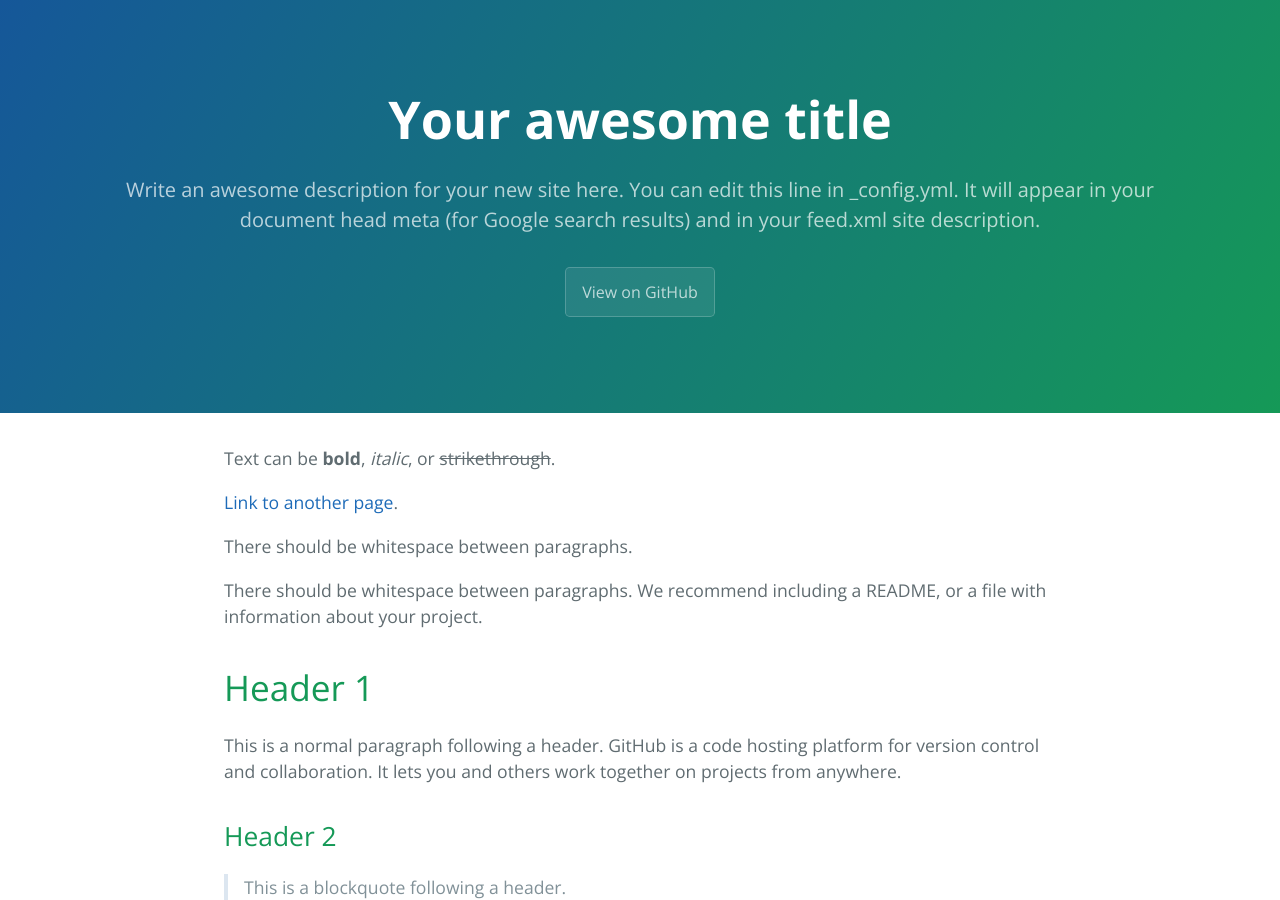
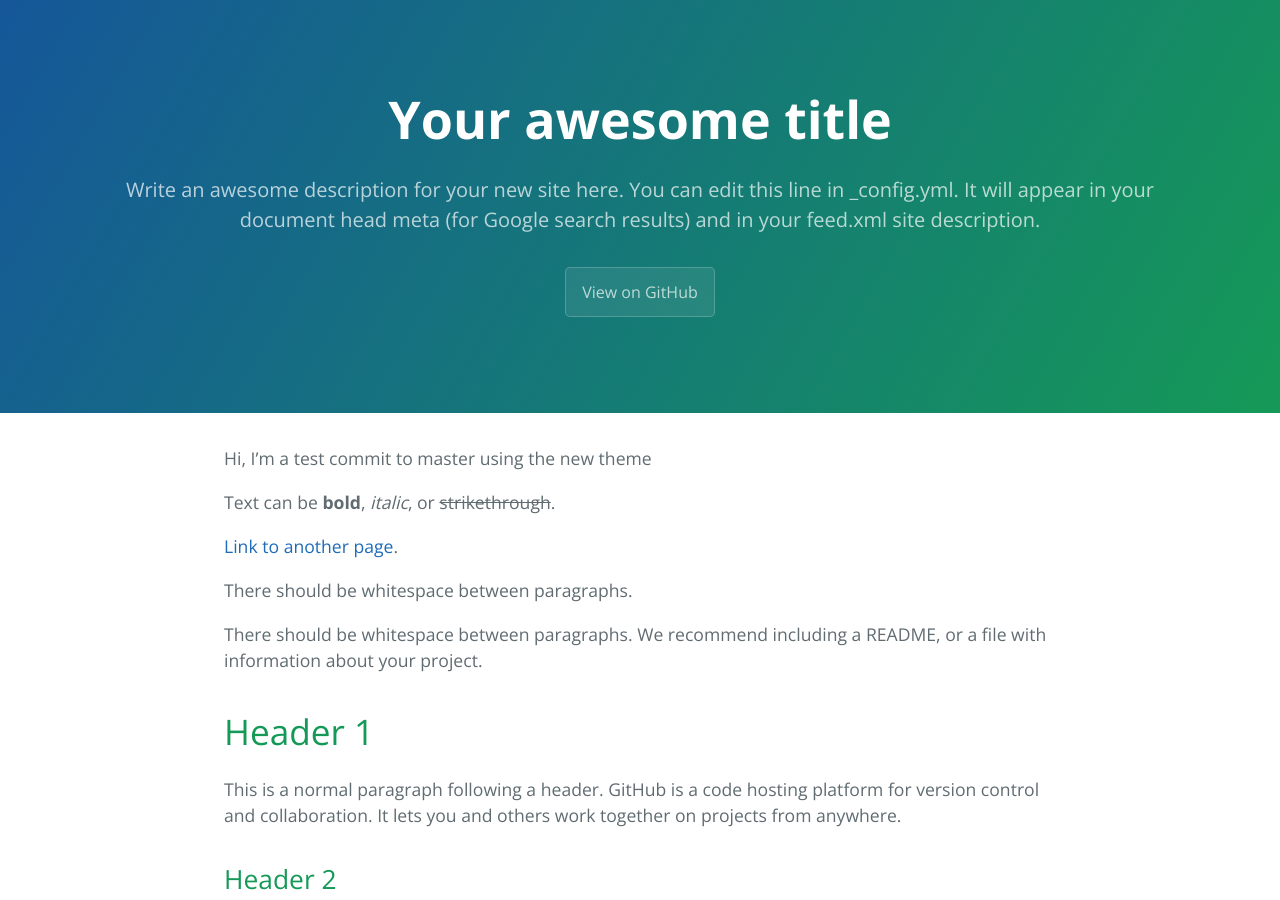
Before and after one commit to omerkaplan/project, a Jekyll site: the page built from index.md, in a window 1280 px wide and 900 px high. Built offline with Jekyll 4.4.1, drawn with Linux system fonts in a browser that asks for light colours.

Commit message:
Testing commits

```diff
--- a/index.md
+++ b/index.md
@@ -1,6 +1,8 @@
 ---
 layout: default
 ---
+
+Hi, I'm a test commit to master using the new theme
 
 Text can be **bold**, _italic_, or ~~strikethrough~~.
 
```
